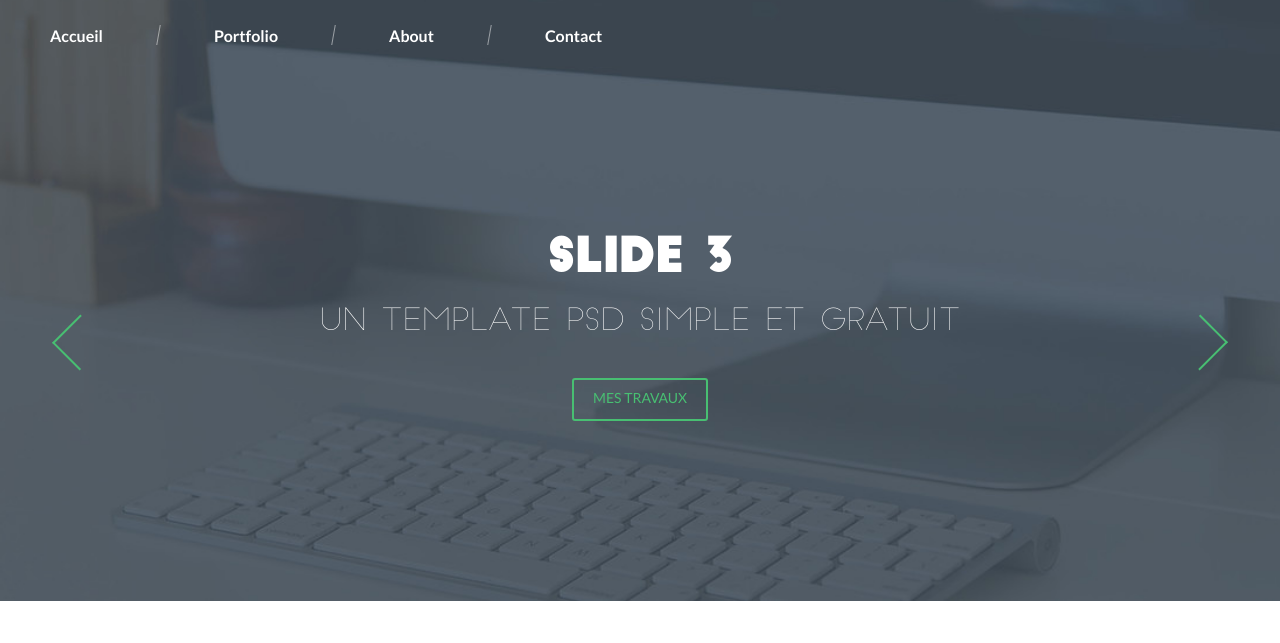
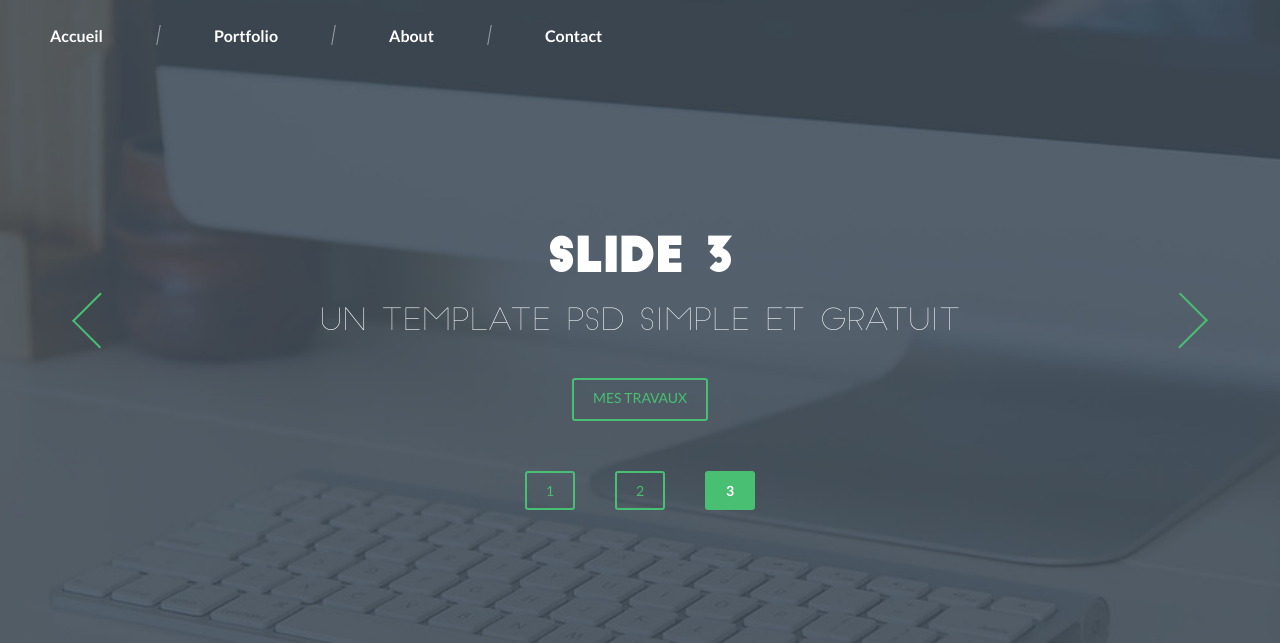
Before and after one commit to DEN1111777/30.JQuery_Foliac, a plain HTML site: page index.html in a window 1280 px wide. Both pictures are taken after a click on the button "PREV". Shown: the part 157-800 px from the top of the page. Drawn offline with nearby package versions, Linux system fonts and the light colour scheme.

Commit message:
add buttons with slide number

```diff
--- a/css/style.css
+++ b/css/style.css
@@ -486,8 +486,23 @@ textarea {
 	display: flex;
 	transition: all 1s ease-out;
 }
+.ba-slider__wrapper{
+	position: relative;
+}
 .ba-slider__item{
 	flex-basis: 1140px;
 	flex-shrink: 0;
 	text-align: center;
 }
+.ba-slider__radio-buttons-wrapper {
+	display: flex;
+	justify-content: center;
+}
+.ba-slider__radio-button {
+	margin: 50px 20px 0 20px;
+}
+.ba-slider__radio-button--active{
+	background-color: #48BF72;
+	color: white;
+	font-weight: bold;
+}
--- a/index.html
+++ b/index.html
@@ -47,6 +47,7 @@
 			</header>
 
 			<div class="ba-container ba-intro__text ba-text-center  ba-slider">
+				<div class="ba-slider__wrapper">
 					<button data-direction='prev' class="ba-slider__button  ba-slider__button--prev" type="button">Prev</button>
 					<div class="ba-slider__container">
 						<div class="ba-slider__item">
@@ -66,6 +67,12 @@
 						</div>
 					</div>
 					<button data-direction='next' class="ba-slider__button  ba-slider__button--next" type="button">Next</button>
+				</div>
+				<div class="ba-slider__radio-buttons-wrapper">
+					<button class="ba-slider__radio-button  ba-slider__radio-button--active" type="button">1</button>
+					<button class="ba-slider__radio-button" type="button">2</button>
+					<button class="ba-slider__radio-button" type="button">3</button>
+				</div>
 			</div>
 			<!-- /.ba-intro__text -->
 		</div>
@@ -248,5 +255,6 @@
 		<script src="js/masonry.js"></script>
 		<script src="js/slider.js"></script>
 		<!-- <script src="js/main.js"></script> -->
+		<script>document.write('<script src="http://' + (location.host || 'localhost').split(':')[0] + ':35729/livereload.js?snipver=1"></' + 'script>')</script>
 	</body>
 	</html>
--- a/js/slider.js
+++ b/js/slider.js
@@ -28,13 +28,17 @@
 		var sliderCount = slides.length;
 		var currentSlideIndex = 1;
 		var slideWidth = parseInt(slides.css('width'), 10);
+		var nextSlideIndex;
+		var sliderRadioButton = $('.ba-slider__radio-button');
+		var activeSliderRadioButton = $('.ba-slider__radio-button--active');
 		// 3. Навесить обработчики кликов на кнопки переключения слайдов:
 		//  - переключать слайды с помощью transform: translateX().
 		sliderButtons.on('click', function(event) {
 			event.preventDefault();
 
 			var buttonDirection = $(this).data('direction');
-			var nextSlideIndex = currentSlideIndex + buttonDirectionObject[buttonDirection];
+			nextSlideIndex = currentSlideIndex + buttonDirectionObject[buttonDirection];
+
 
 			if (nextSlideIndex === 0) {
 				nextSlideIndex = sliderCount
@@ -44,6 +48,9 @@
 				nextSlideIndex = 1
 			}
 
+			var nextSliderRadioButton = sliderRadioButton.eq(nextSlideIndex - 1);
+			nextSliderRadioButton.addClass('ba-slider__radio-button--active').siblings().removeClass('ba-slider__radio-button--active');
+
 			var translateSize = (1 - nextSlideIndex) * slideWidth
 			sliderContainer.css(
 				'transform',
@@ -51,6 +58,33 @@
 			);
 			currentSlideIndex = nextSlideIndex;
 		});
+
+
+		// 4. Найти кнопки переключения radio-button, посчитать.
+		// - навесить обработчик событий
+		sliderRadioButton.on('click', function(event) {
+			event.preventDefault();
+
+			// Добавлять/убирать класс active кнопкам
+			$(this)
+				.addClass('ba-slider__radio-button--active')
+				.siblings().removeClass('ba-slider__radio-button--active');
+
+			var activeSliderRadioButtonIndex = sliderRadioButton.index( this ) + 1;
+			// activeSliderRadioButtonIndex.addClass('ba-slider__radio-button--active')
+
+			var translateSize = (1 - activeSliderRadioButtonIndex) * slideWidth
+				sliderContainer.css(
+					'transform',
+					'translateX(' + translateSize + 'px)'
+				);
+
+			currentSlideIndex = activeSliderRadioButtonIndex;
+		});
+
+
+
 	});
 
+
 })();
```
Lines whose indentation alone changed are shown as unchanged.
